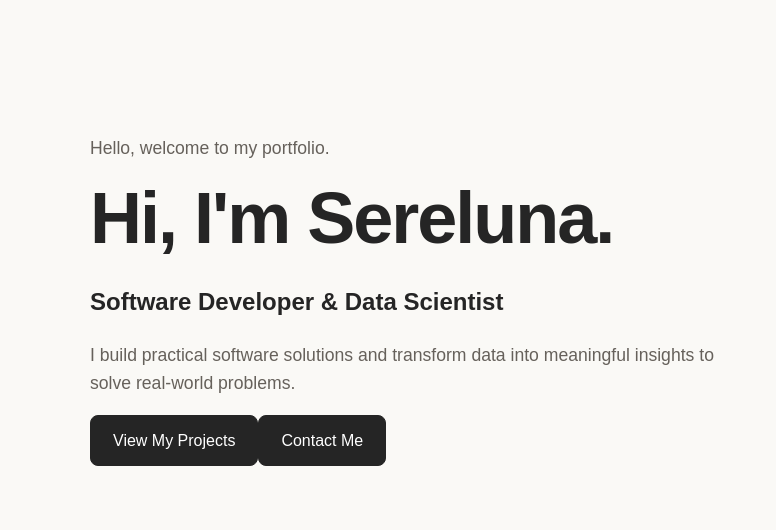
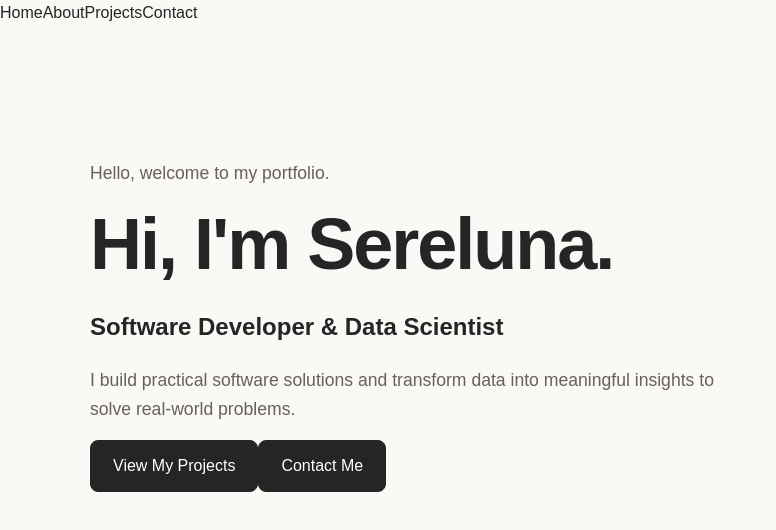
Before and after one commit to Snyder-F8/FRIDAH_NZOMO_PORTFOLIO, a React (Vite) app in the folder client/: page / in a window 1280 px wide. Shown: the top 530 px of the page, without its empty margins (0-776 px from the left). Built offline with nearby package versions, Linux system fonts and the light colour scheme.

Commit message:
Cahnges in App.jsx

```diff
--- a/client/src/App.jsx
+++ b/client/src/App.jsx
@@ -1,5 +1,5 @@
 import { BrowserRouter as Router, Routes, Route } from "react-router-dom";
-import './styles/App.css';
+import "./styles/App.css";
 
 import Home from "./pages/Home";
 import About from "./pages/About";
@@ -10,12 +10,13 @@ import Navbar from "./components/Navbar";
 function App() {
   return (
     <Router>
+      <Navbar />
+
       <Routes>
         <Route path="/" element={<Home />} />
         <Route path="/about" element={<About />} />
         <Route path="/projects" element={<Projects />} />
         <Route path="/contact" element={<Contact />} />
-        <Route path="/navbar" element={<Navbar />} />
       </Routes>
     </Router>
   );
```
